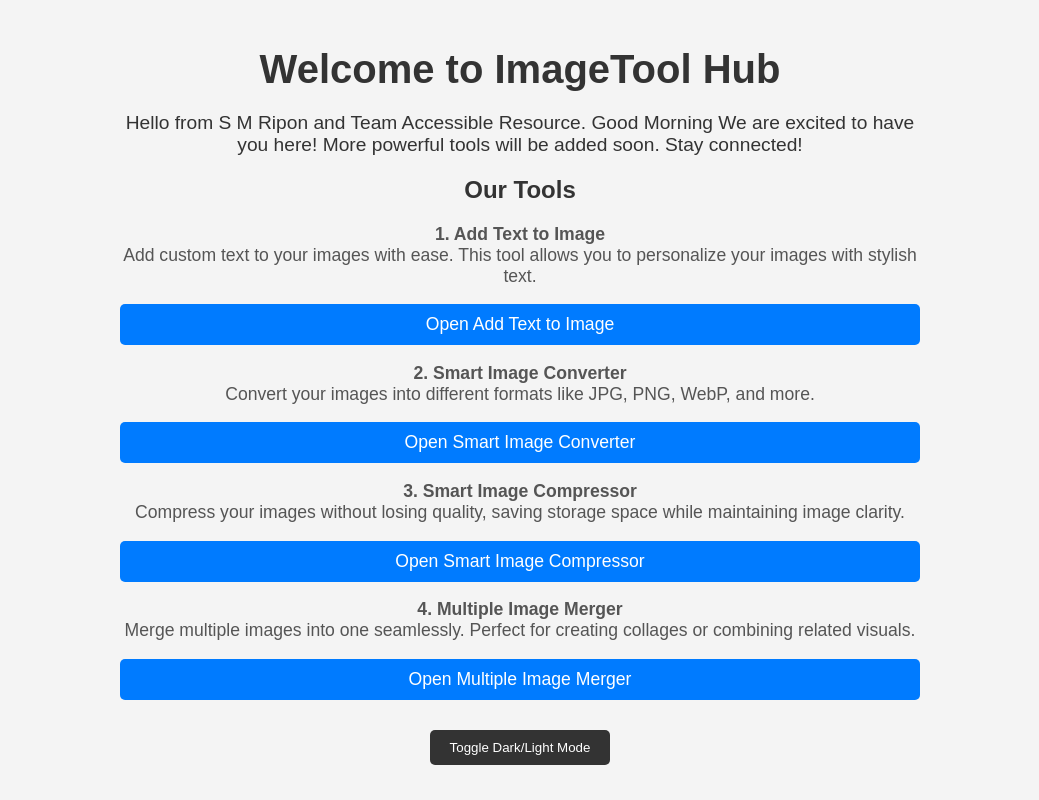
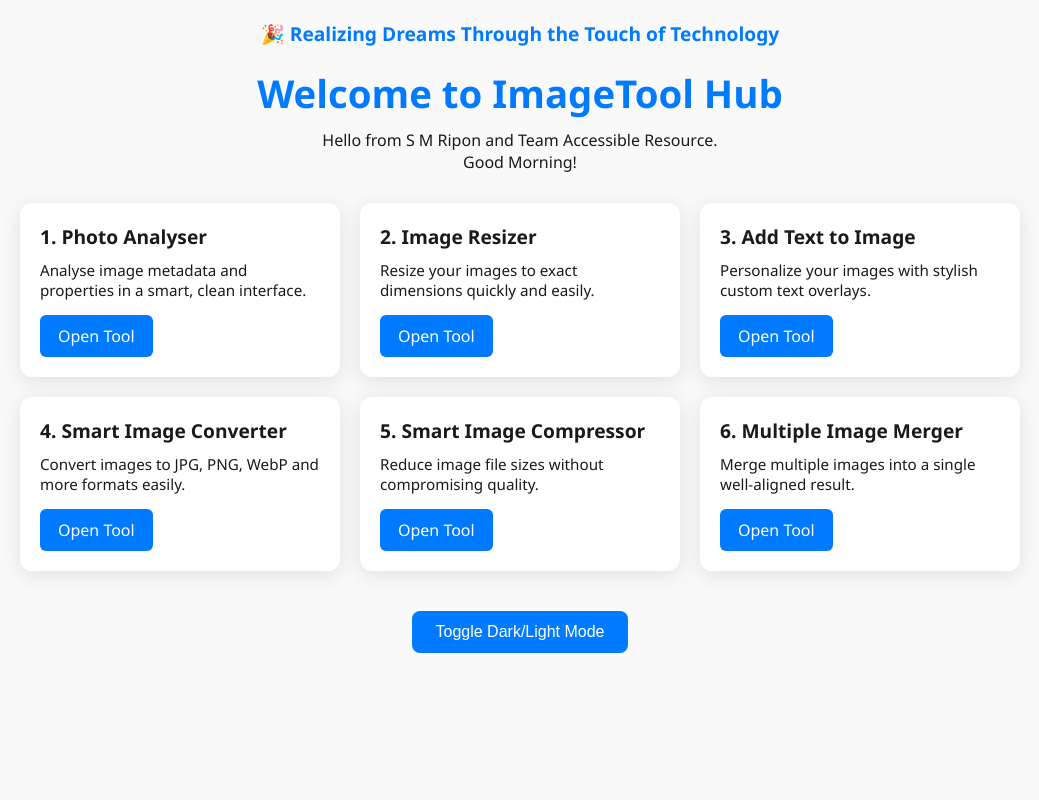
Before and after one commit to toolnovanext/Image-tool-half, a plain HTML site: page index.html in a window 1280 px wide. Shown: the whole page, without its empty margins (120-1159 px from the left). Drawn offline with Linux system fonts and the light colour scheme.

Commit message:
Add files via upload

```diff
--- a/index.html
+++ b/index.html
@@ -5,151 +5,209 @@
   <meta name="viewport" content="width=device-width, initial-scale=1.0"/>
   <title>ImageTool Hub</title>
   <style>
-    body {
-      font-family: Arial, sans-serif;
-      background-color: #f4f4f4;
-      color: #333;
+    :root {
+      --primary: #007bff;
+      --bg-light: #f9f9f9;
+      --bg-dark: #121212;
+      --text-dark: #1a1a1a;
+      --text-light: #f0f0f0;
+      --card-bg-light: #ffffff;
+      --card-bg-dark: #1e1e1e;
+      --shadow: 0 4px 20px rgba(0, 0, 0, 0.1);
+    }
+
+    * {
+      box-sizing: border-box;
       margin: 0;
       padding: 0;
-      transition: background-color 0.3s ease, color 0.3s ease;
     }
 
-    .container {
-      max-width: 800px;
-      margin: 0 auto;
+    body {
+      font-family: 'Segoe UI', sans-serif;
+      background: var(--bg-light);
+      color: var(--text-dark);
+      transition: background 0.4s ease, color 0.4s ease;
       padding: 20px;
-      text-align: center;
+    }
+
+    .dark-mode {
+      background: var(--bg-dark);
+      color: var(--text-light);
     }
 
     h1 {
-      font-size: 2.5em;
-      margin-bottom: 20px;
+      font-size: 2.4rem;
+      text-align: center;
+      margin-bottom: 10px;
+      color: var(--primary);
+      animation: fadeInDown 1s ease-out;
     }
 
-    .welcome-message {
-      font-size: 1.2em;
+    .slogan {
+      text-align: center;
+      font-size: 1.2rem;
       margin-bottom: 20px;
+      font-weight: 600;
+      color: var(--primary);
+      animation: fadeIn 1.5s ease-out;
     }
 
-    .feature-description {
-      font-size: 1.1em;
-      margin-bottom: 10px;
-      color: #555;
+    .welcome {
+      text-align: center;
+      font-size: 1rem;
+      margin-bottom: 30px;
+      animation: fadeInUp 1.5s ease-out;
     }
 
-    .tool-link {
-      display: block;
-      padding: 10px;
-      margin: 10px 0;
-      background-color: #007bff;
-      color: white;
-      text-decoration: none;
-      border-radius: 5px;
-      font-size: 1.1em;
-      transition: background-color 0.3s;
+    .tools-grid {
+      display: grid;
+      grid-template-columns: repeat(auto-fit, minmax(260px, 1fr));
+      gap: 20px;
+      max-width: 1000px;
+      margin: auto;
+      animation: fadeIn 2s ease-out;
     }
 
-    .tool-link:hover {
-      background-color: #0056b3;
+    .tool-card {
+      background: var(--card-bg-light);
+      padding: 20px;
+      border-radius: 12px;
+      box-shadow: var(--shadow);
+      transition: transform 0.3s ease, background 0.4s ease;
     }
 
-    .mode-toggle {
-      margin-top: 20px;
-      padding: 10px 20px;
-      background-color: #333;
+    .dark-mode .tool-card {
+      background: var(--card-bg-dark);
+    }
+
+    .tool-card:hover {
+      transform: translateY(-6px);
+    }
+
+    .tool-card h2 {
+      font-size: 1.2rem;
+      margin-bottom: 10px;
+    }
+
+    .tool-card p {
+      font-size: 0.95rem;
+      margin-bottom: 15px;
+    }
+
+    .tool-card a {
+      display: inline-block;
+      background: var(--primary);
+      color: white;
+      padding: 10px 18px;
+      border-radius: 6px;
+      text-decoration: none;
+      transition: background 0.3s;
+    }
+
+    .tool-card a:hover {
+      background: #0056b3;
+    }
+
+    .toggle-btn {
+      display: block;
+      margin: 40px auto 0;
+      padding: 12px 24px;
+      background: var(--primary);
       color: white;
       border: none;
-      border-radius: 5px;
+      border-radius: 8px;
+      font-size: 1rem;
       cursor: pointer;
-      transition: background-color 0.3s;
+      transition: background 0.3s, transform 0.2s;
     }
 
-    .mode-toggle:hover {
-      background-color: #555;
+    .toggle-btn:hover {
+      background: #0056b3;
+      transform: scale(1.05);
     }
 
-    .dark-mode {
-      background-color: #333;
-      color: white;
+    .dark-mode .toggle-btn {
+      background: #00aaff;
+      color: #000;
     }
 
-    .dark-mode .tool-link {
-      background-color: #0056b3;
+    /* Animations */
+    @keyframes fadeIn {
+      from { opacity: 0; }
+      to { opacity: 1; }
     }
 
-    .dark-mode .mode-toggle {
-      background-color: #ddd;
-      color: black;
+    @keyframes fadeInUp {
+      from { opacity: 0; transform: translateY(20px); }
+      to { opacity: 1; transform: translateY(0); }
+    }
+
+    @keyframes fadeInDown {
+      from { opacity: 0; transform: translateY(-20px); }
+      to { opacity: 1; transform: translateY(0); }
     }
   </style>
 </head>
 <body>
 
-  <div class="container">
-    <h1>Welcome to ImageTool Hub</h1>
+  <div class="slogan">🎉 Realizing Dreams Through the Touch of Technology</div>
+  <h1>Welcome to ImageTool Hub</h1>
+  <p class="welcome">Hello from S M Ripon and Team Accessible Resource.<br><span id="timeOfDayMessage"></span></p>
 
-    <p class="welcome-message">
-      Hello from S M Ripon and Team Accessible Resource.
-      <span id="timeOfDayMessage"></span>
-      We are excited to have you here! More powerful tools will be added soon. Stay connected!
-    </p>
+  <div class="tools-grid">
 
-    <div>
-      <h2>Our Tools</h2>
-
-      <div class="feature-description">
-        <p><strong>1. Add Text to Image</strong><br>
-        Add custom text to your images with ease. This tool allows you to personalize your images with stylish text.</p>
-      </div>
-      <a href="https://accessibleresource.github.io/Add-text-to-image/" class="tool-link" target="_blank">Open Add Text to Image</a>
-
-      <div class="feature-description">
-        <p><strong>2. Smart Image Converter</strong><br>
-        Convert your images into different formats like JPG, PNG, WebP, and more.</p>
-      </div>
-      <a href="https://accessibleresource.github.io/Smart-image-converter/" class="tool-link" target="_blank">Open Smart Image Converter</a>
-
-      <div class="feature-description">
-        <p><strong>3. Smart Image Compressor</strong><br>
-        Compress your images without losing quality, saving storage space while maintaining image clarity.</p>
-      </div>
-      <a href="https://accessibleresource.github.io/Smart-image-compressor/" class="tool-link" target="_blank">Open Smart Image Compressor</a>
-
-      <div class="feature-description">
-        <p><strong>4. Multiple Image Merger</strong><br>
-        Merge multiple images into one seamlessly. Perfect for creating collages or combining related visuals.</p>
-      </div>
-      <a href="https://accessibleresource.github.io/Image-Merger/" class="tool-link" target="_blank">Open Multiple Image Merger</a>
+    <div class="tool-card">
+      <h2>1. Photo Analyser</h2>
+      <p>Analyse image metadata and properties in a smart, clean interface.</p>
+      <a href="https://accessibleresource.github.io/photo-analyser.-/" target="_blank">Open Tool</a>
     </div>
 
-    <button class="mode-toggle" onclick="toggleDarkLightMode()">Toggle Dark/Light Mode</button>
+    <div class="tool-card">
+      <h2>2. Image Resizer</h2>
+      <p>Resize your images to exact dimensions quickly and easily.</p>
+      <a href="https://accessibleresource.github.io/Image-resizer./" target="_blank">Open Tool</a>
+    </div>
+
+    <div class="tool-card">
+      <h2>3. Add Text to Image</h2>
+      <p>Personalize your images with stylish custom text overlays.</p>
+      <a href="https://accessibleresource.github.io/Add-text-to-image/" target="_blank">Open Tool</a>
+    </div>
+
+    <div class="tool-card">
+      <h2>4. Smart Image Converter</h2>
+      <p>Convert images to JPG, PNG, WebP and more formats easily.</p>
+      <a href="https://accessibleresource.github.io/Smart-image-converter/" target="_blank">Open Tool</a>
+    </div>
+
+    <div class="tool-card">
+      <h2>5. Smart Image Compressor</h2>
+      <p>Reduce image file sizes without compromising quality.</p>
+      <a href="https://accessibleresource.github.io/Smart-image-compressor/" target="_blank">Open Tool</a>
+    </div>
+
+    <div class="tool-card">
+      <h2>6. Multiple Image Merger</h2>
+      <p>Merge multiple images into a single well-aligned result.</p>
+      <a href="https://accessibleresource.github.io/Image-Merger/" target="_blank">Open Tool</a>
+    </div>
+
   </div>
 
+  <button class="toggle-btn" onclick="toggleMode()">Toggle Dark/Light Mode</button>
+
   <script>
-    // Function to change the time-based welcome message
-    function updateTimeOfDayMessage() {
-      const hours = new Date().getHours();
-      let message = "";
-
-      if (hours < 12) {
-        message = "Good Morning";
-      } else if (hours < 18) {
-        message = "Good Afternoon";
-      } else {
-        message = "Good Evening";
-      }
-
-      document.getElementById('timeOfDayMessage').innerText = message;
+    function toggleMode() {
+      document.body.classList.toggle("dark-mode");
     }
 
-    // Function to toggle between dark and light modes
-    function toggleDarkLightMode() {
-      document.body.classList.toggle('dark-mode');
+    function updateGreeting() {
+      const hour = new Date().getHours();
+      const msg = hour < 12 ? "Good Morning!" : hour < 17 ? "Good Afternoon!" : "Good Evening!";
+      document.getElementById("timeOfDayMessage").textContent = msg;
     }
 
-    // Initialize the time-based message
-    updateTimeOfDayMessage();
+    updateGreeting();
   </script>
-
 </body>
 </html>
```
